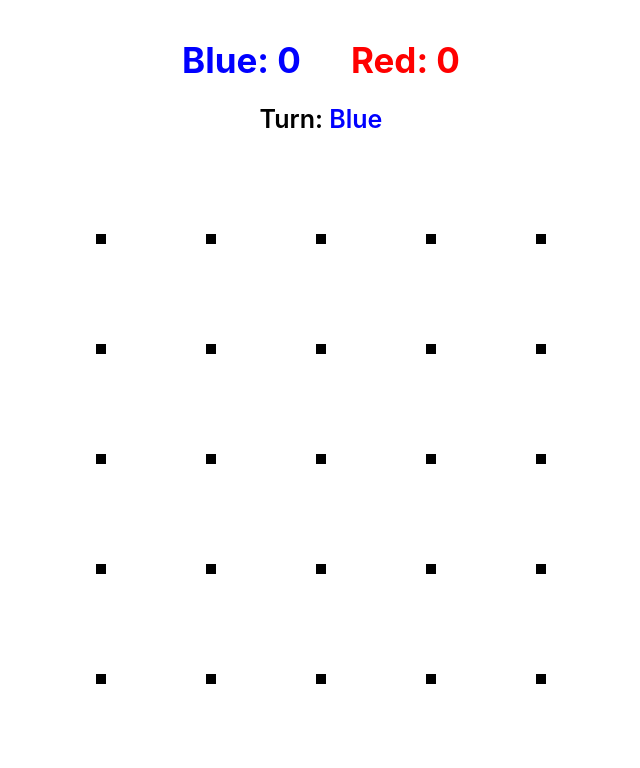
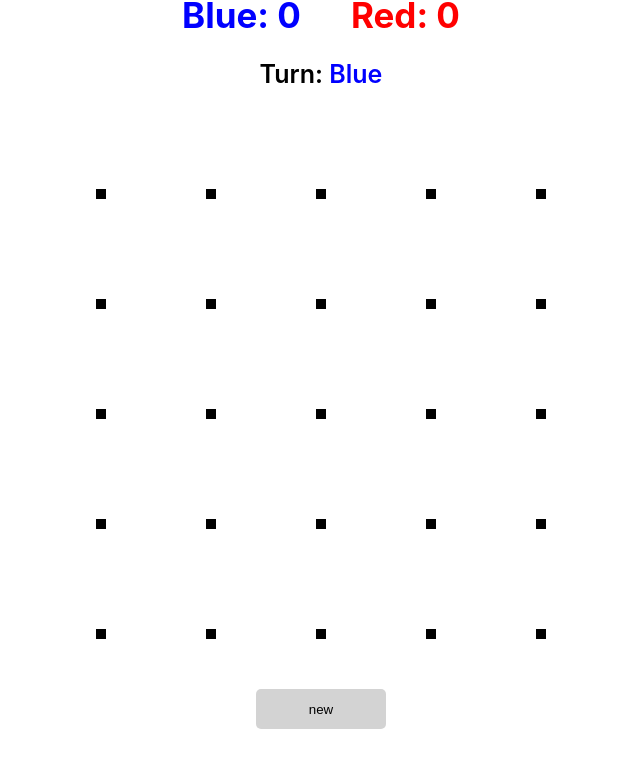
Before and after one commit to mdegroot09/dots, a React (Create React App) app: page / in a window 1280 px wide. Shown: the top 768 px of the page, without its empty margins (319-959 px from the left). Built offline with nearby package versions, Linux system fonts and the light colour scheme.

Commit message:
Added reset button with functionality

```diff
--- a/src/Components/Home/Home.css
+++ b/src/Components/Home/Home.css
@@ -55,3 +55,17 @@
     max-height: calc((100vw - 100px) / 5);
     width: 10px;
 }
+
+button {
+    height: 40px;
+    width: 130px;
+    margin-top: 50px;
+    border-radius: 5px;
+    border: none;
+    cursor: pointer;
+    background: lightgray;
+}
+
+button:active {
+    background: darkgray;
+}
--- a/src/Components/Home/Home.js
+++ b/src/Components/Home/Home.js
@@ -6,39 +6,58 @@ class Home extends Component {
         this.state = {
             turnBlue: true,
             redScore: 0,
-            blueScore: 0
+            blueScore: 0,
+            linesClicked: {}
         }
     }
 
     componentDidMount = () => {
+        this.renderBoard()
+    }
+
+    renderBoard = () => {
+        let linesClicked = {}
         for(let i = 1; i <= 9; i++){
             let jLimit = i % 2 === 0 ? 5 : 4
-            let obj = {}
+            let rowObj = {}
             for (let j = 1; j <= jLimit; j++){
-                obj[`column${j}`] = false
+                rowObj[`column${j}`] = {}
+                rowObj[`column${j}`].isClicked = false
             }
-            this.setState({
-                [`row${i}`]: obj
-            })
+            linesClicked[`row${i}`] = rowObj
         }
+        this.setState({redScore: 0, blueScore: 0, linesClicked})
+        this.resetColors()
+    }
+
+    resetColors = () => {
+        let lines = document.getElementsByClassName('line')
+        let squares = document.getElementsByClassName('square')
+
+        Array.prototype.forEach.call(lines, (e) => {
+            e.style.background = 'none'
+        })
+        Array.prototype.forEach.call(squares, (e) => {
+            e.style.background = 'none'
+        })
     }
 
     fillLine = (id, row, column) => {
-        let {turnBlue, blueScore, redScore} = this.state
+        let {turnBlue, blueScore, redScore, linesClicked} = this.state
         let background = this.state.turnBlue ? 'blue' : 'red'
         let e = document.getElementById(id)
         e.style.background = background
         e.style.pointerEvents = 'none'
-        let obj = this.state[`row${row}`]
-        obj[`column${column}`] = true
-        this.setState({[`row${row}`]: obj})
-        let fullSquare = this.checkFullSquare(row, column, blueScore, redScore)
+        linesClicked[`row${row}`][`column${column}`].isClicked = true
+        linesClicked[`row${row}`][`column${column}`].background = background
+        this.setState({linesClicked})
+        let fullSquare = this.checkFullSquare(row, column, blueScore, redScore, linesClicked)
         if(!fullSquare){
             this.setState({turnBlue: !turnBlue})
         }
     }
 
-    checkFullSquare = (row, column, blueScore, redScore) => {
+    checkFullSquare = (row, column, blueScore, redScore, linesClicked) => {
         let {turnBlue} = this.state
         let background = turnBlue ? 'lightblue' : 'pink'
         let verticalLine = row % 2 === 0 ? true : false
@@ -49,10 +68,10 @@ class Home extends Component {
             row = !verticalLine && row === 9 ? row - 2 : row
             column = verticalLine && column === 5 ? column - 1 : column
             if (verticalLine){
-                let top = this.state[`row${row - 1}`][`column${column}`]
-                let bottom = this.state[`row${row + 1}`][`column${column}`]
-                let left = this.state[`row${row}`][`column${column}`]
-                let right = this.state[`row${row}`][`column${column + 1}`]
+                let top = linesClicked[`row${row - 1}`][`column${column}`].isClicked
+                let bottom = linesClicked[`row${row + 1}`][`column${column}`].isClicked
+                let left = linesClicked[`row${row}`][`column${column}`].isClicked
+                let right = linesClicked[`row${row}`][`column${column + 1}`].isClicked
                 if (top && bottom && left && right){
                     document.getElementById(`row${row - 1}column${column}`).style.background = background
                     turnBlue ? blueScore++ : redScore++
@@ -61,10 +80,10 @@ class Home extends Component {
             }
 
             if (!verticalLine){
-                let top = this.state[`row${row}`][`column${column}`]
-                let bottom = this.state[`row${row + 2}`][`column${column}`]
-                let left = this.state[`row${row + 1}`][`column${column}`]
-                let right = this.state[`row${row + 1}`][`column${column + 1}`]
+                let top = linesClicked[`row${row}`][`column${column}`].isClicked
+                let bottom = linesClicked[`row${row + 2}`][`column${column}`].isClicked
+                let left = linesClicked[`row${row + 1}`][`column${column}`].isClicked
+                let right = linesClicked[`row${row + 1}`][`column${column + 1}`].isClicked
                 if (top && bottom && left && right){
                     document.getElementById(`row${row}column${column}`).style.background = background
                     turnBlue ? blueScore++ : redScore++
@@ -193,6 +212,7 @@ class Home extends Component {
                         <div className="line horizontalLine" id={`a${Math.random()}`} onClick={(e) => {this.fillLine(e.target.id, 9, 4)}}></div>
                         <div className="dot"></div>
                     </div>
+                    <button onClick={this.renderBoard}>new</button>
                 </div>
             </div>
         );
```
